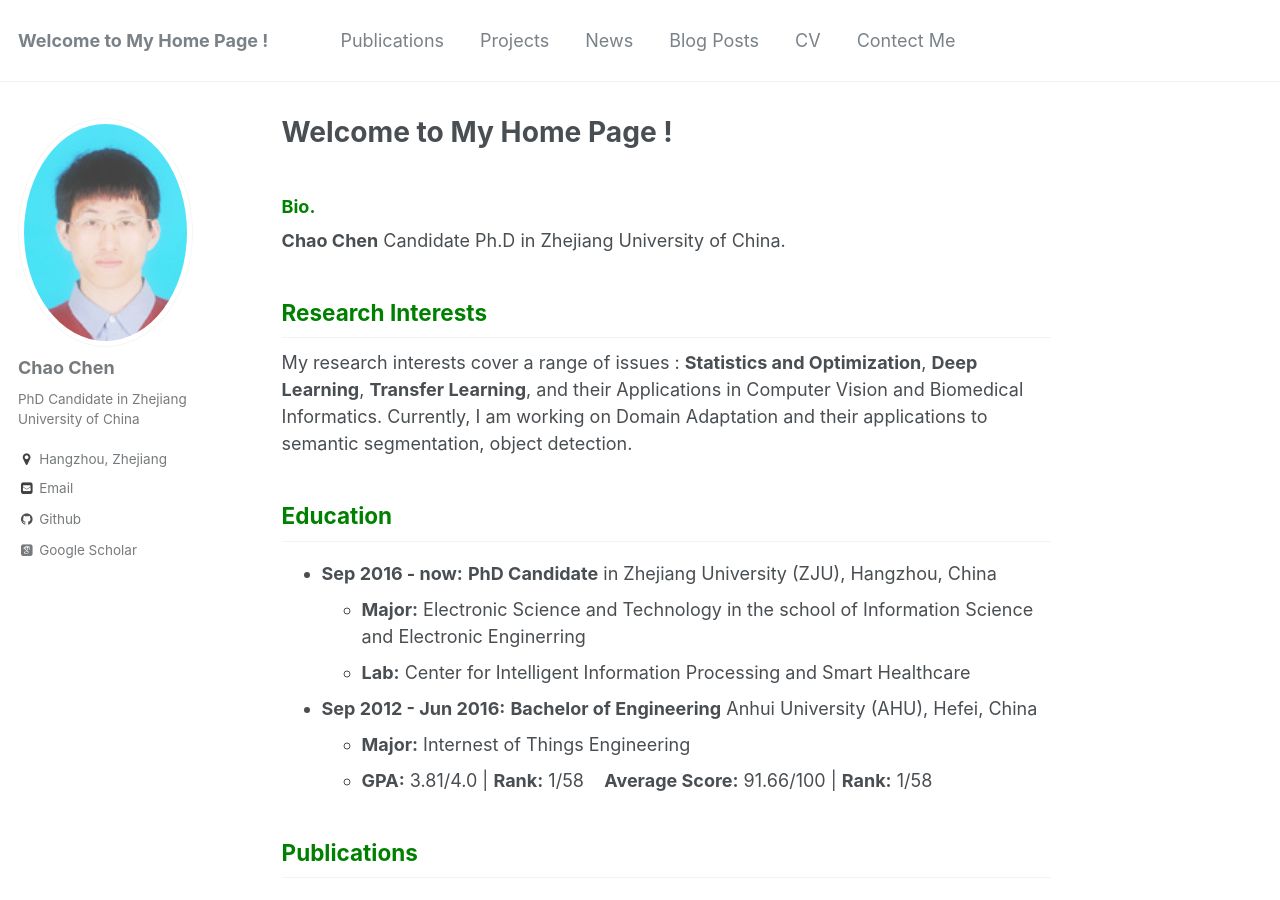
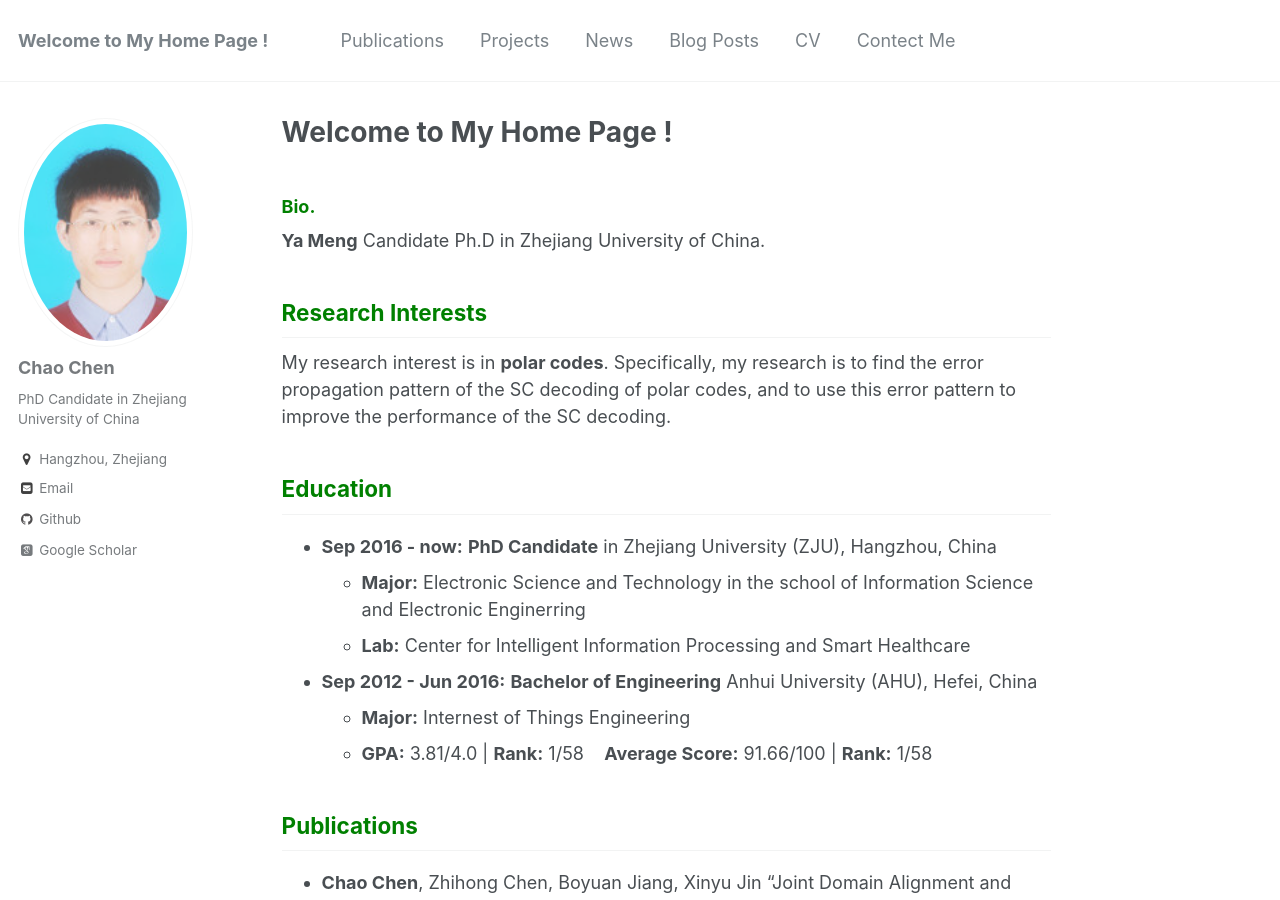
Before and after one commit to mengMia/yameng-ahu.github.io, a Jekyll site: the page built from _pages/about.md, in a window 1280 px wide and 900 px high. Built offline with Jekyll 4.4.1, drawn with Linux system fonts in a browser that asks for light colours; some web fonts are replaced.

Commit message:
Update about.md

```diff
--- a/_pages/about.md
+++ b/_pages/about.md
@@ -9,10 +9,11 @@ redirect_from:
 ---
 
 ### <span style="color: green"> Bio. </span>
-**Chao Chen** Candidate Ph.D in Zhejiang University of China.
+**Ya Meng** Candidate Ph.D in Zhejiang University of China.
 
 ## <span style="color: green"> Research Interests </span>
-My research interests cover a range of issues : **Statistics and Optimization**, **Deep Learning**, **Transfer Learning**, and their Applications in Computer Vision and Biomedical Informatics. Currently, I am working on Domain Adaptation and their applications to semantic segmentation, object detection.
+My research interest is in **polar codes**. Specifically, my research is to find the error propagation pattern of the SC
+decoding of polar codes, and to use this error pattern to improve the performance of the SC decoding.
 
 ## <span style="color: green"> Education </span>
 * **Sep 2016 - now:** **PhD Candidate** in Zhejiang University (ZJU), Hangzhou, China
```
